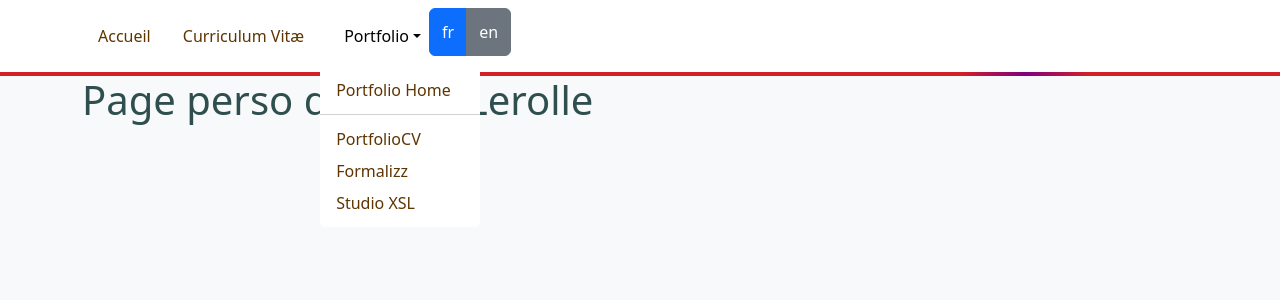
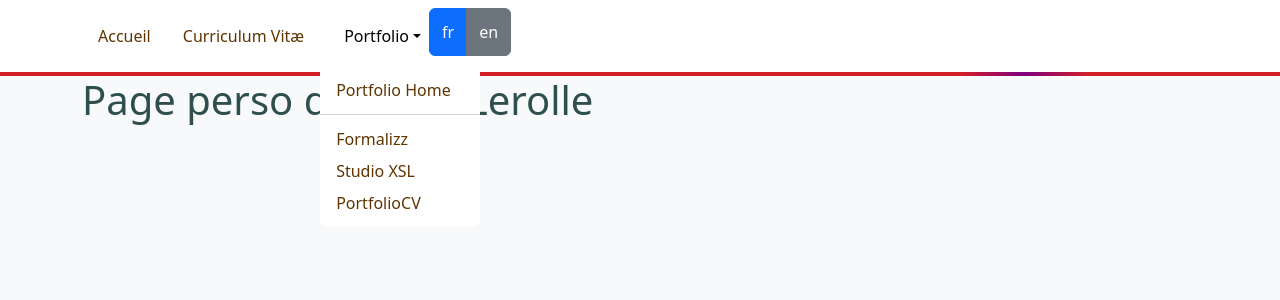
Before and after one commit to Remi-Lerolle/Pages-perso, a React (Create React App) app: page / in a window 1280 px wide. Both pictures are taken after a click on the button "Portfolio". Shown: the top 300 px of the page. Built offline with nearby package versions, Linux system fonts and the light colour scheme.

Commit message:
[NAV] modified portfolio projects order

```diff
--- a/src/App.js
+++ b/src/App.js
@@ -63,13 +63,6 @@ function App() {
 								</NavDropdown.Item>
 								<NavDropdown.Divider />
 								<NavDropdown.Item
-									as={Link}
-									onClick={() => setExpanded((currExpandedValue) => !currExpandedValue)}
-									className='App-link'
-									to="/portfolio/PortfolioCV">
-									PortfolioCV
-								</NavDropdown.Item>
-								<NavDropdown.Item
 									className='App-link'
 									as={Link}
 									onClick={() => setExpanded((currExpandedValue) => !currExpandedValue)}
@@ -82,6 +75,13 @@ function App() {
 									onClick={() => setExpanded((currExpandedValue) => !currExpandedValue)}
 									to="/portfolio/StudioXSL">
 									Studio XSL
+								</NavDropdown.Item>
+								<NavDropdown.Item
+									as={Link}
+									onClick={() => setExpanded((currExpandedValue) => !currExpandedValue)}
+									className='App-link'
+									to="/portfolio/PortfolioCV">
+									PortfolioCV
 								</NavDropdown.Item>
 							</NavDropdown>
 							<ButtonGroup className='mb-2 me-5 me-2'>
```
